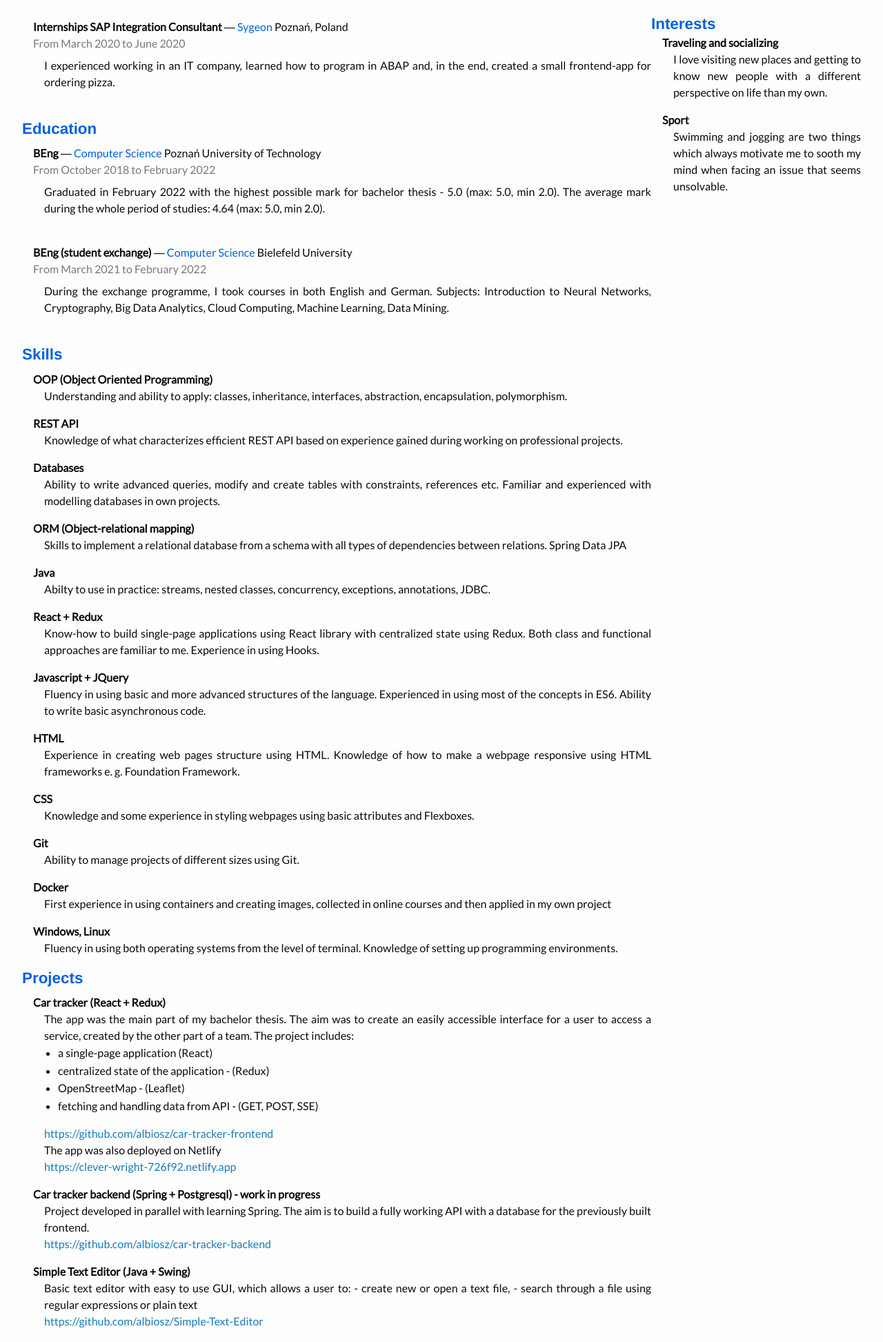
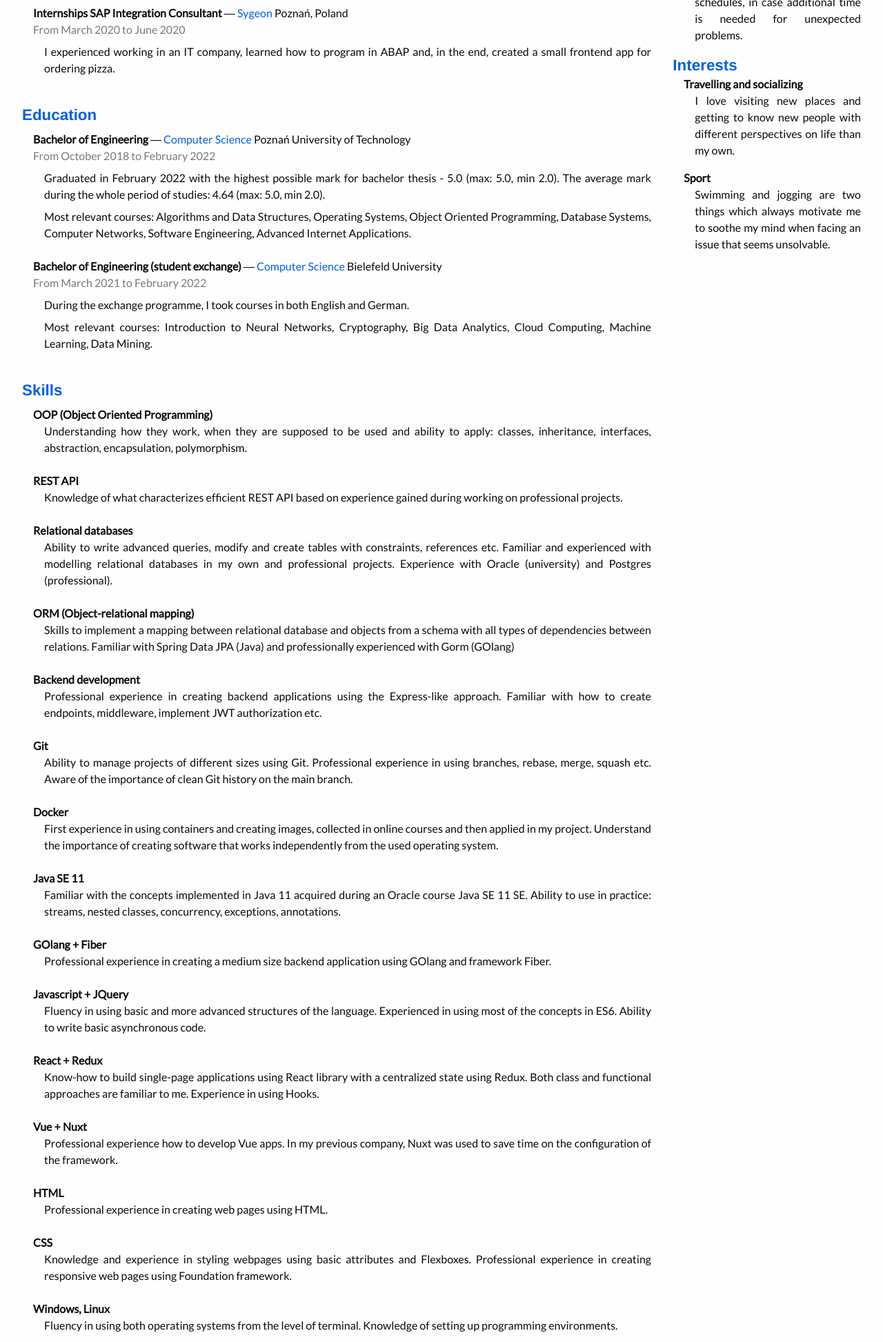
Before and after one commit to albiosz/albiosz.github.io, a plain HTML site: page index.html in a window 1280 px wide. Shown: the part 855-2800 px from the top of the page at 69% size. Drawn offline with nearby package versions, Linux system fonts and the light colour scheme.

Commit message:
Final version

```diff
--- a/data.js
+++ b/data.js
@@ -6,9 +6,9 @@ var data = {
     position: "JUNIOR SOFTWARE DEVELOPER",
     birthday: "17/02/1999",
     email: "szulcalbert@gmail.com",
-    phone: "+48 798 977 221 (Whatsapp)",
+    phone: "+48 798 977 221 (Wapp)",
     location: "Guadalajara, Mexico",
-    introduction: "A diligent graduate who wants to progress in his professional career. Always ready for new challenges, helpful, and eager to learn from others."
+    introduction: "A diligent graduate who wants to progress in his professional career. Ready for new challenges, helpful, and eager to learn from others."
   },
 
   languages: [
@@ -54,28 +54,30 @@ var data = {
       location: "Poznań, Poland",
       date: "From March 2020 to June 2020",
       description: [
-        "I experienced working in an IT company, learned how to program in ABAP and, in the end, created a small frontend-app for ordering pizza.",
+        "I experienced working in an IT company, learned how to program in ABAP and, in the end, created a small frontend app for ordering pizza.",
       ]
     }
   ],
 
   education: [
     {
-      degree: "BEng",
+      degree: "Bachelor of Engineering",
       career: "Computer Science",
       university: "Poznań University of Technology",
       date: "From October 2018 to February 2022",
       description: [
-        "Graduated in February 2022 with the highest possible mark for bachelor thesis - 5.0 (max: 5.0, min 2.0). The average mark during the whole period of studies: 4.64 (max: 5.0, min 2.0)."
+        "Graduated in February 2022 with the highest possible mark for bachelor thesis - 5.0 (max: 5.0, min 2.0). The average mark during the whole period of studies: 4.64 (max: 5.0, min 2.0).",
+        "Most relevant courses: Algorithms and Data Structures, Operating Systems, Object Oriented Programming, Database Systems, Computer Networks, Software Engineering, Advanced Internet Applications."
       ]
     },
     {
-      degree: "BEng (student exchange)",
+      degree: "Bachelor of Engineering (student exchange)",
       career: "Computer Science",
       university: "Bielefeld University",
       date: "From March 2021 to February 2022",
       description: [
-        "During the exchange programme, I took courses in both English and German. Subjects: Introduction to Neural Networks, Cryptography, Big Data Analytics, Cloud Computing, Machine Learning, Data Mining."
+        "During the exchange programme, I took courses in both English and German.",
+        "Most relevant courses: Introduction to Neural Networks, Cryptography, Big Data Analytics, Cloud Computing, Machine Learning, Data Mining."
       ]
     }
   ],
@@ -83,47 +85,59 @@ var data = {
   skills: [
     {
       title: "OOP (Object Oriented Programming)",
-      description: "Understanding and ability to apply: classes, inheritance, interfaces, abstraction, encapsulation, polymorphism."
+      description: "Understanding how they work, when they are supposed to be used and ability to apply: classes, inheritance, interfaces, abstraction, encapsulation, polymorphism."
     },
     {
       title: "REST API",
       description: "Knowledge of what characterizes efficient REST API based on experience gained during working on professional projects."
     },
     {
-      title: "Databases",
-      description: "Ability to write advanced queries, modify and create tables with constraints, references etc. Familiar and experienced with modelling databases in own projects."
+      title: "Relational databases",
+      description: "Ability to write advanced queries, modify and create tables with constraints, references etc. Familiar and experienced with modelling relational databases in my own and professional projects. Experience with Oracle (university) and Postgres (professional)."
     },
     {
       title: "ORM (Object-relational mapping)",
-      description: "Skills to implement a relational database from a schema with all types of dependencies between relations. Spring Data JPA"
+      description: "Skills to implement a mapping between relational database and objects from a schema with all types of dependencies between relations. Familiar with Spring Data JPA (Java) and professionally experienced with Gorm (GOlang)"
     },
     {
-      title: "Java",
-      description: "Abilty to use in practice: streams, nested classes, concurrency, exceptions, annotations, JDBC."
+      title: "Backend development",
+      description: "Professional experience in creating backend applications using the Express-like approach. Familiar with how to create endpoints, middleware, implement JWT authorization etc."
     },
     {
-      title: "React + Redux",
-      description: "Know-how to build single-page applications using React library with centralized state using Redux. Both class and functional approaches are familiar to me. Experience in using Hooks."
+      title: "Git",
+      description: "Ability to manage projects of different sizes using Git. Professional experience in using branches, rebase, merge, squash etc. Aware of the importance of clean Git history on the main branch."
+    },
+    {
+      title: "Docker",
+      description: "First experience in using containers and creating images, collected in online courses and then applied in my project. Understand the importance of creating software that works independently from the used operating system."
+    },
+    {
+      title: "Java SE 11",
+      description: "Familiar with the concepts implemented in Java 11 acquired during an Oracle course Java SE 11 SE. Ability to use in practice: streams, nested classes, concurrency, exceptions, annotations."
+    },
+    {
+      title: "GOlang + Fiber",
+      description: "Professional experience in creating a medium size backend application using GOlang and framework Fiber."
     },
     {
       title: "Javascript + JQuery",
       description: "Fluency in using basic and more advanced structures of the language. Experienced in using most of the concepts in ES6. Ability to write basic asynchronous code."
     },
     {
+      title: "React + Redux",
+      description: "Know-how to build single-page applications using React library with a centralized state using Redux. Both class and functional approaches are familiar to me. Experience in using Hooks."
+    },
+    {
+      title: "Vue + Nuxt",
+      description: "Professional experience how to develop Vue apps. In my previous company, Nuxt was used to save time on the configuration of the framework."
+    },
+    {
       title: "HTML",
-      description: "Experience in creating web pages structure using HTML. Knowledge of how to make a webpage responsive using HTML frameworks e. g. Foundation Framework."
+      description: "Professional experience in creating web pages using HTML."
     },
     {
       title: "CSS",
-      description: "Knowledge and some experience in styling webpages using basic attributes and Flexboxes."
-    },
-    {
-      title: "Git",
-      description: "Ability to manage projects of different sizes using Git."
-    },
-    {
-      title: "Docker",
-      description: "First experience in using containers and creating images, collected in online courses and then applied in my own project"
+      description: "Knowledge and experience in styling webpages using basic attributes and Flexboxes. Professional experience in creating responsive web pages using Foundation framework."
     },
     {
       title: "Windows, Linux",
@@ -143,7 +157,7 @@ var data = {
       </ul>`,
       link: "https://github.com/albiosz/car-tracker-frontend",
       footnote: "The app was also deployed on Netlify",
-      footnoteLink: "﻿https://clever-wright-726f92.netlify.app"
+      footnoteLink: "https://clever-wright-726f92.netlify.app"
     },
     {
       title: "Car tracker backend (Spring + Postgresql) - work in progress",
@@ -152,9 +166,11 @@ var data = {
     },
     {
       title: "Simple Text Editor (Java + Swing)",
-      description: `Basic text editor with easy to use GUI, which allows a user to:
-      - create new or open a text file,
-      - search through a file using regular expressions or plain text`,
+      description: `Basic text editor with easy-to-use GUI, which allows a user to:
+      <ul>
+        <li> create new or open a text file,
+        <li> search through a file using regular expressions or plain text
+      </ul>`,
       link: "https://github.com/albiosz/Simple-Text-Editor"
     },
     {
@@ -167,7 +183,7 @@ var data = {
   assets: [
     {
       title: "Easy to collaborate with",
-      description: "I am an open-minded person, I am eager to discuss and compare solutions about programming problems with co-workers."
+      description: "I am an open-minded person, I am eager to discuss and compare solutions to programming problems with co-workers."
     },
     {
       title: "Searching for solutions",
@@ -181,12 +197,12 @@ var data = {
 
   interests: [
     {
-      title: "Traveling and socializing",
-      description: "I love visiting new places and getting to know new people with a different perspective on life than my own."
+      title: "Travelling and socializing",
+      description: "I love visiting new places and getting to know new people with different perspectives on life than my own."
     },
     {
       title: "Sport",
-      description: "Swimming and jogging are two things which always motivate me to sooth my mind when facing an issue that seems unsolvable."
+      description: "Swimming and jogging are two things which always motivate me to soothe my mind when facing an issue that seems unsolvable."
     }
   ],
 
@@ -197,6 +213,5 @@ function renderPagge() {
   let template = document.getElementById('index').innerHTML;
   let rendered = Mustache.render(template, data);
   document.getElementById('index').innerHTML = rendered;
-  console.log("Rendered")
 }
 renderPagge()
--- a/index.html
+++ b/index.html
@@ -18,13 +18,13 @@
   <body>
     <div id="index">
       <div class="top grid-x">
-        <div class="top-header grid-x cell small-12 large-9">
+        <div class="top-header grid-x cell small-12 large-9 align-center">
 
-          <div class="photo cell small-3">
+          <div class="cell small-8 medium-4 photo">
               <img src="{{header.img}}" />
           </div>
 
-          <div class="title grid-x align-center-middle cell small-9">
+          <div class="title grid-x align-center-middle cell small-12 medium-8 text-center">
             <h1 class="small-12">{{header.name}} {{header.surname}}</h1>
             <div class="small-12 position">{{header.position}}</div>
           </div>
@@ -42,14 +42,20 @@
               <span class="material-icons">event</span>
               &nbsp; Date of birth {{header.birthday}}
             </div>
+            <div class="spacer-05"></div>
+
             <div class="flex-container align-middle">
               <span class="material-icons">mail</span>
               &nbsp; {{header.email}}
             </div>
+            <div class="spacer-05"></div>
+
             <div class="flex-container align-middle">
               <span class="material-icons">phone</span>
               &nbsp; {{header.phone}}
             </div>
+            <div class="spacer-05"></div>
+
             <div class="flex-container align-middle">
               <span class="material-icons">house</span>
               &nbsp; {{header.location}}
@@ -57,20 +63,22 @@
           </div>
           <div class="spacer-1"></div>
 
+          <div class="languages">
             <h2>
               Languages
             </h2>
             <div class="spacer-05"></div>
 
             {{#languages}}
+            <div class="entry">
               <div class="entry-title">
                 <span class="entry-position"> {{language}} </span> - {{level}}
               </div>
               <div class="spacer-05"></div>
+            </div>
             {{/languages}}
           </div>
-
-
+        </div>
       </div>
       <div class="spacer-1"></div>
 
@@ -103,8 +111,9 @@
               {{/description}}
             </div>
           </div>
-          <div class="spacer-2"></div>
+          <div class="spacer-1"></div>
           {{/experience}}
+          <div class="spacer-1"></div>
 
           <!-- EDUCATION ---------------------------------- -->
           <h2 class="small-12">
@@ -132,8 +141,9 @@
               {{/description}}
             </div>
           </div>
-          <div class="spacer-2"></div>
+          <div class="spacer-1"></div>
           {{/education}}
+          <div class="spacer-1"></div>
 
           <!-- SKILLS ---------------------------------- -->
           <h2 class="small-12">
@@ -148,11 +158,15 @@
             </div>
 
             <div class="entry-description">
-              {{description}}
+              {{#description}}
+              {{.}}
+              <div class="spacer-05"></div>
+              {{/description}}
             </div>
           </div>
           <div class="spacer-1"></div>
           {{/skills}}
+          <div class="spacer-1"></div>
 
           <!-- PROJECTS ---------------------------------- -->
           <h2 class="small-12">
@@ -179,6 +193,8 @@
           </div>
           <div class="spacer-1"></div>
           {{/projects}}
+          <div class="spacer-1"></div>
+
         </div>
         <div class="main-side cell small-12 large-3">
 
--- a/style.scss
+++ b/style.scss
@@ -4,6 +4,9 @@
 
 $blue: #0060DF;
 $grey: #79797B;
+
+$medium: 640px;
+$large: 1024px;
 
 body {
   font-family: 'Lato', serif;
@@ -25,13 +28,26 @@ body {
 
     &-header {
 
+      @media screen and (min-width: $medium) {
+        justify-content: left;
+      }
+
       .photo {
         padding: 0.5rem;
+
+        @media screen and (min-width: $large) {
+          width: 14.8rem;
+        }
       }
 
       .title {
-        padding-left: 1rem;
+
         font-weight: 700;
+
+        @media screen and (min-width: $medium) {
+          text-align: left;
+          padding-left: 1rem;
+        }
 
         h1 {
           font-size: 2rem;
@@ -52,12 +68,27 @@ body {
 
     &-side {
 
+      @media screen and (min-width: $large) {
+        padding-left: 1.96rem;
+      }
+
       .basic-info {
         color: $grey;
       }
     }
   }
 
+  .main {
+    &-side {
+      @media screen and (min-width: $large) {
+        padding-left: 1.96rem;
+      }
+    }
+
+    ul {
+      margin-bottom: 0;
+    }
+  }
 
   .consent {
     color: $grey;
```
Also changed, not shown: style.css. Lines whose indentation alone changed are shown as unchanged.
